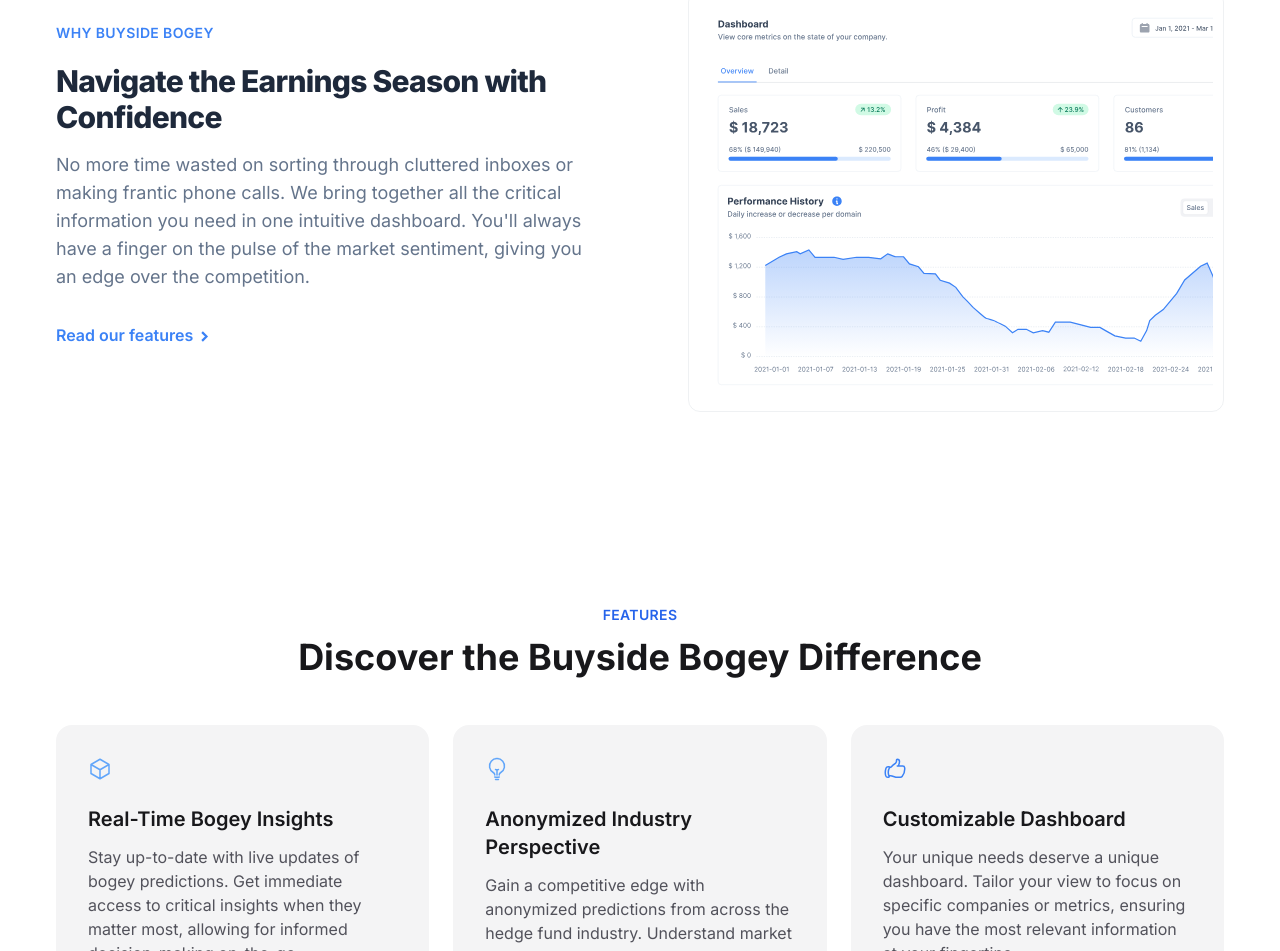
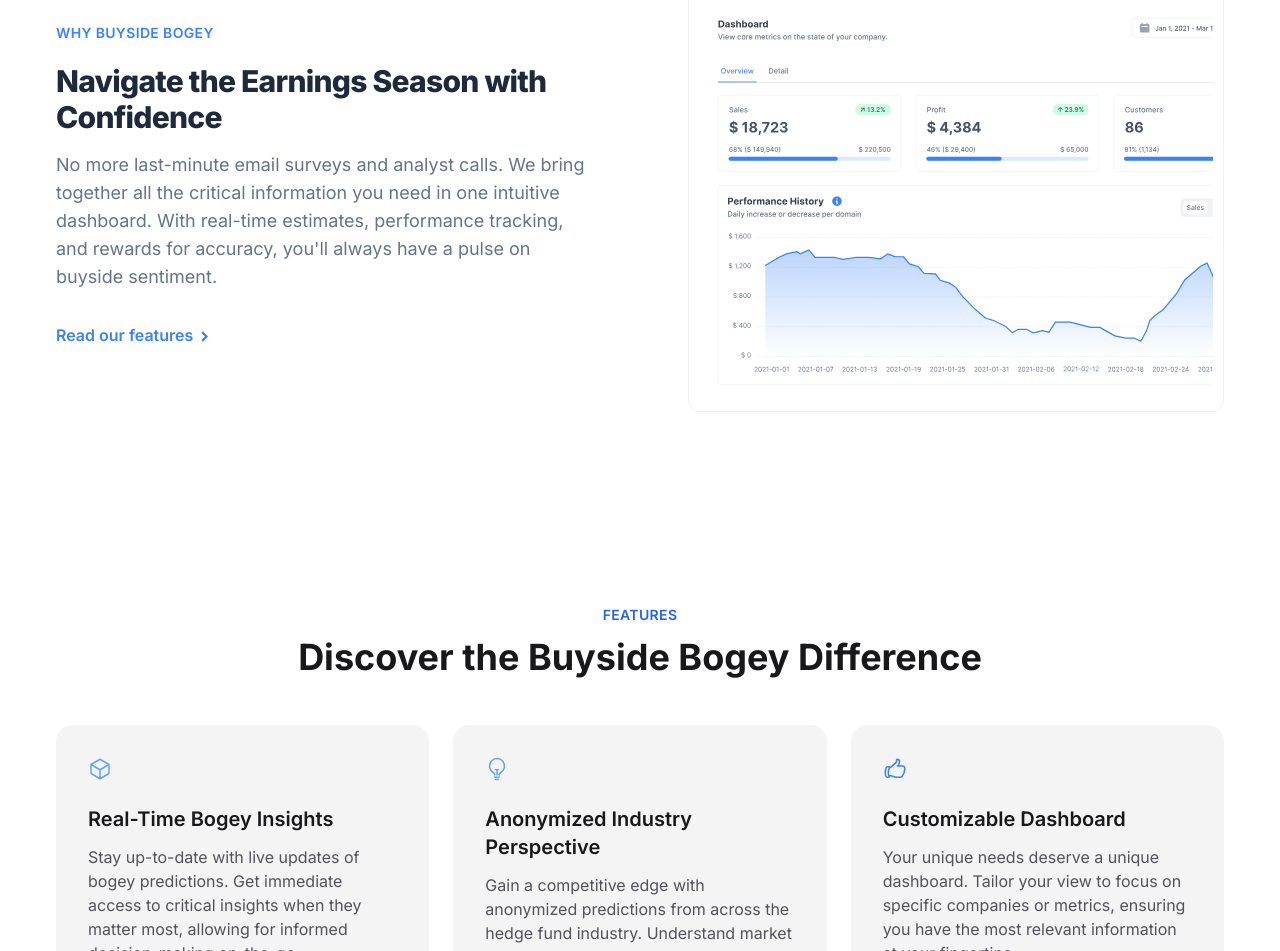
Before and after one commit to ashish-rama/bsb-website, a Next.js app: page / in a window 1280 px wide. Shown: the part 1021-1972 px from the top of the page. Built offline with nearby package versions, Linux system fonts and the light colour scheme.

Commit message:
updated why bsb text and changed apostrophes

```diff
--- a/src/app/components/About.tsx
+++ b/src/app/components/About.tsx
@@ -19,11 +19,11 @@
                       Navigate the Earnings Season with Confidence
                     </h2>
                     <p className="mt-4 text-lg font-normal text-slate-500">
-                      No more time wasted on sorting through cluttered inboxes
-                      or making frantic phone calls. We bring together all the
-                      critical information you need in one intuitive dashboard.
-                      You'll always have a finger on the pulse of the market
-                      sentiment, giving you an edge over the competition.
+                      No more last-minute email surveys and analyst calls. We
+                      bring together all the critical information you need in
+                      one intuitive dashboard. With real-time estimates,
+                      performance tracking, and rewards for accuracy, you{"'"}ll
+                      always have a pulse on buyside sentiment.
                     </p>
                     <div className="mt-8 mb-8">
                       <a href="#features">
--- a/src/app/components/FAQ.tsx
+++ b/src/app/components/FAQ.tsx
@@ -61,8 +61,8 @@
     answer: (
       <>
         We're thrilled that you're interested in joining Buyside Bogey! Simply
-        fill in your details on our waitlist form, and we'll notify you when the
-        platform is ready.
+        fill in your details on our waitlist form, and we{"'"}ll notify you when
+        the platform is ready.
       </>
     ),
   },
```
